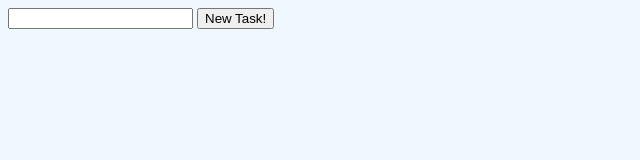
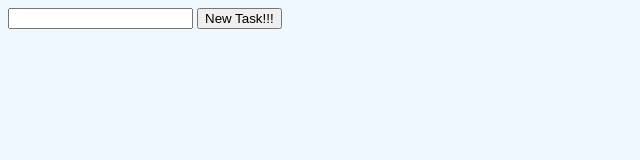
Before and after one commit to bdacallos-nmblr/todo-app, a plain HTML site: page index.html in a window 1280 px wide. Shown: the full height of the page, 0-640 px from the left. Drawn offline with Linux system fonts and the light colour scheme.

Commit message:
chore: modify yml file

```diff
--- a/index.html
+++ b/index.html
@@ -8,7 +8,7 @@
 </head>
 <body>
     <input type="text" id="todo">
-    <button id="btn-add">New Task!</button>
+    <button id="btn-add">New Task!!!</button>
 
     <ul id="list"></ul>
     <script src="./script.js"></script>
```
